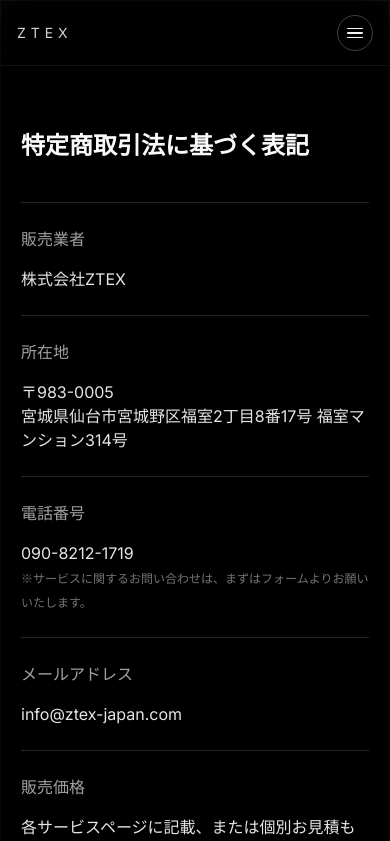
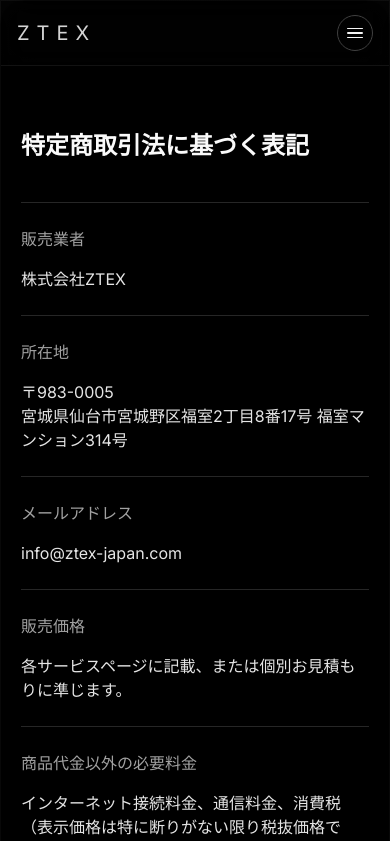
Before and after one commit to get12345/ztex-website, a Next.js app: page /legal/tokushoho in a window 390 px wide. Shown: the top 841 px of the page. Built offline with nearby package versions, Linux system fonts and the light colour scheme.

Commit message:
Update Tokushoho page (remove phone) and Header (enlarge logo)

```diff
--- a/app/legal/tokushoho/page.tsx
+++ b/app/legal/tokushoho/page.tsx
@@ -20,16 +20,7 @@ export default function TokushohoPage() {
                                 宮城県仙台市宮城野区福室2丁目8番17号 福室マンション314号
                             </dd>
                         </div>
-                        <div className="grid grid-cols-1 gap-4 py-6 md:grid-cols-3">
-                            <dt className="font-medium text-neutral-400">電話番号</dt>
-                            <dd className="text-neutral-200 md:col-span-2">
-                                090-8212-1719
-                                <br />
-                                <span className="text-xs text-neutral-500">
-                                    ※サービスに関するお問い合わせは、まずはフォームよりお願いいたします。
-                                </span>
-                            </dd>
-                        </div>
+
                         <div className="grid grid-cols-1 gap-4 py-6 md:grid-cols-3">
                             <dt className="font-medium text-neutral-400">メールアドレス</dt>
                             <dd className="text-neutral-200 md:col-span-2">
--- a/components/header.tsx
+++ b/components/header.tsx
@@ -42,7 +42,7 @@ export function Header() {
       <div className="mx-auto flex h-16 w-full max-w-6xl items-center justify-between px-4 md:px-6">
         {/* 左：ロゴ */}
         <Link href="/" className="flex items-center gap-2">
-          <span className="text-sm tracking-[0.35em] text-neutral-300">
+          <span className="text-xl tracking-[0.35em] text-neutral-300">
             ZTEX
           </span>
         </Link>
```
